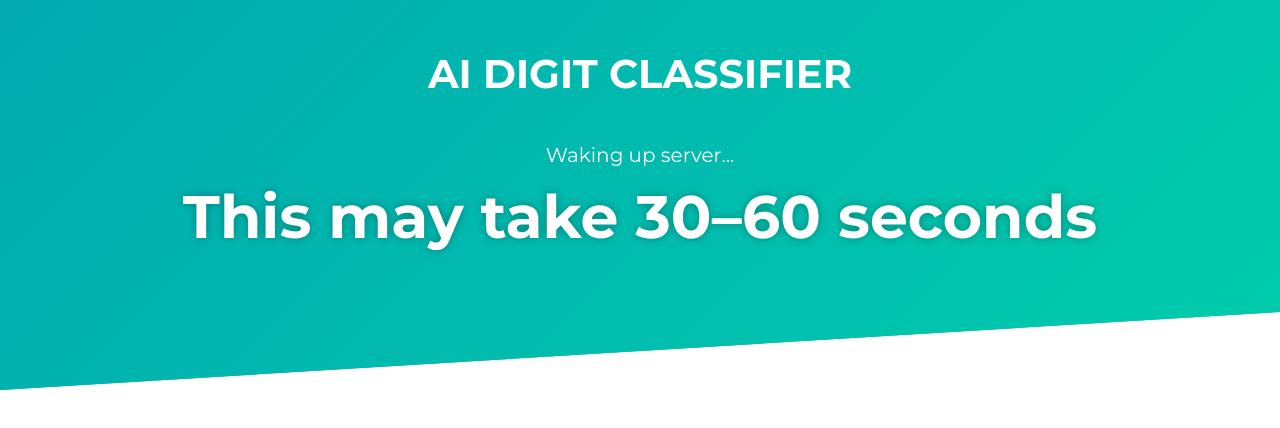
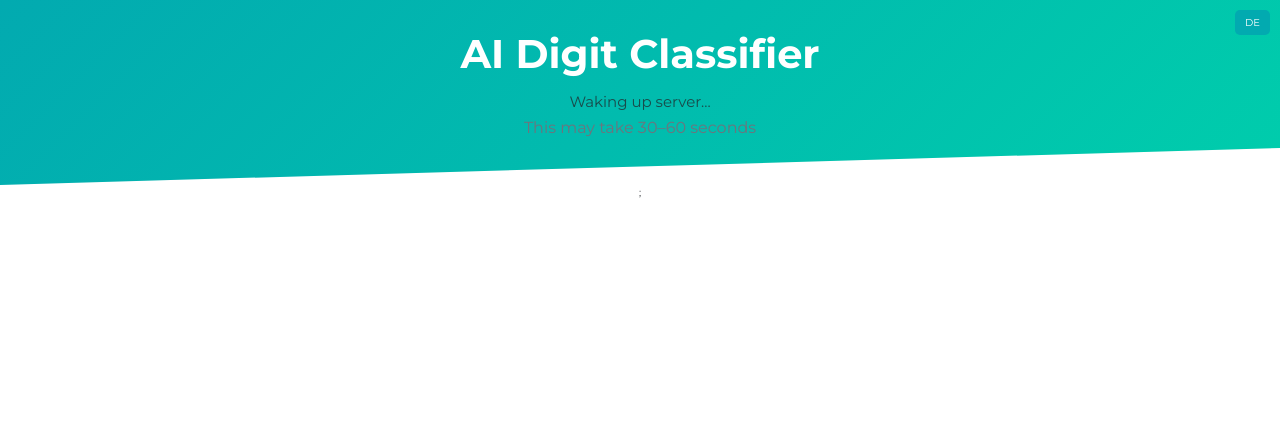
Before and after one commit to benjamindettling/digit-classifier-client, a React (Vite) app: page / in a window 1280 px wide. Shown: the top 428 px of the page. Built offline with nearby package versions, Linux system fonts and the light colour scheme; no server answers.

Commit message:
boostrap and i18n implementation

```diff
--- a/package.json
+++ b/package.json
@@ -11,9 +11,11 @@
   },
   "dependencies": {
     "axios": "^1.8.4",
-    "bootstrap": "^5.3.4",
+    "bootstrap": "^5.3.6",
+    "i18next": "^25.1.2",
     "react": "^19.0.0",
     "react-dom": "^19.0.0",
+    "react-i18next": "^15.5.1",
     "sass": "^1.86.3"
   },
   "devDependencies": {
--- a/src/App.jsx
+++ b/src/App.jsx
@@ -1,7 +1,13 @@
 import DigitSection from "./components/Digit";
+import LanguageToggle from "./components/LanguageToggle";
 
 function App() {
-  return <DigitSection />;
+  return (
+    <>
+      <LanguageToggle />
+      <DigitSection />;
+    </>
+  );
 }
 
 export default App;
--- a/src/components/Canvas.jsx
+++ b/src/components/Canvas.jsx
@@ -1,13 +1,16 @@
 import { useRef, useState, useEffect } from "react";
 import axios from "axios";
+
+import { useTranslation } from "react-i18next";
 
 const Canvas = ({ setPrediction, setLoading }) => {
   const canvasRef = useRef(null);
   const [isDrawing, setIsDrawing] = useState(false);
   const [lastPos, setLastPos] = useState({ x: 0, y: 0 });
   const [loading, setInternalLoading] = useState(false);
-  const [lastTime, setLastTime] = useState(Date.now());
+  const { t } = useTranslation();
 
+  // Get position from touch event
   const getTouchPos = (touchEvent) => {
     const rect = canvasRef.current.getBoundingClientRect();
     const touch = touchEvent.touches[0];
@@ -17,6 +20,7 @@ const Canvas = ({ setPrediction, setLoading }) => {
     };
   };
 
+  // Start drawing on canvas (mouse or touch)
   const startDrawing = (e) => {
     e.preventDefault();
     const isTouch = e.type.includes("touch");
@@ -31,7 +35,7 @@ const Canvas = ({ setPrediction, setLoading }) => {
     ctx.lineCap = "round";
     ctx.strokeStyle = "black";
 
-    // 👇 Add dot immediately on tap/click
+    // Add dot immediately on tap/click (not just when moving)
     ctx.beginPath();
     ctx.arc(pos.x, pos.y, ctx.lineWidth / 2, 0, 2 * Math.PI);
     ctx.fillStyle = ctx.strokeStyle;
@@ -43,6 +47,7 @@ const Canvas = ({ setPrediction, setLoading }) => {
     setIsDrawing(true);
   };
 
+  // Draw a line from the last position to current
   const draw = (e) => {
     e.preventDefault();
     if (!isDrawing) return;
@@ -68,20 +73,23 @@ const Canvas = ({ setPrediction, setLoading }) => {
     });
   };
 
+  // Stop drawing
   const stopDrawing = (e) => {
     if (e) e.preventDefault();
     setIsDrawing(false);
   };
 
+  // Clear canvas and reset prediction
   const clearCanvas = () => {
     const canvas = canvasRef.current;
     const ctx = canvas.getContext("2d");
     ctx.clearRect(0, 0, canvas.width, canvas.height);
     ctx.fillStyle = "white";
     ctx.fillRect(0, 0, canvas.width, canvas.height);
-    setPrediction(null);
+    setPrediction("\u00A0"); //empty white space that ensures same height
   };
 
+  // Resize and center the drawn digit to 28x28 MNIST format
   const centerAndResizeImage = (sourceCanvas) => {
     const tempCanvas = document.createElement("canvas");
     tempCanvas.width = 28;
@@ -119,7 +127,7 @@ const Canvas = ({ setPrediction, setLoading }) => {
     const height = maxY - minY;
     const boxSize = Math.max(width, height);
 
-    // Create temporary cropped and centered canvas
+    // Crop & center to square
     const croppedCanvas = document.createElement("canvas");
     croppedCanvas.width = boxSize;
     croppedCanvas.height = boxSize;
@@ -138,7 +146,7 @@ const Canvas = ({ setPrediction, setLoading }) => {
       boxSize
     );
 
-    // Draw to 28x28 canvas centered
+    // Downscale and center into 28x28
     tempCtx.fillStyle = "white";
     tempCtx.fillRect(0, 0, 28, 28);
     tempCtx.drawImage(croppedCanvas, 4, 4, 20, 20);
@@ -146,6 +154,7 @@ const Canvas = ({ setPrediction, setLoading }) => {
     return tempCanvas;
   };
 
+  // Check if canvas is blank (all white)
   const isCanvasBlank = (canvas) => {
     const context = canvas.getContext("2d");
     const pixelBuffer = new Uint32Array(
@@ -154,13 +163,14 @@ const Canvas = ({ setPrediction, setLoading }) => {
     return !pixelBuffer.some((color) => color !== 0xffffffff); // true if all white
   };
 
+  // Predict digit from current canvas drawing
   const predictDrawing = async () => {
     const canvas = canvasRef.current;
 
     // Check for blank canvas
     if (isCanvasBlank(canvas)) {
       console.warn("Canvas is blank – skipping prediction.");
-      setPrediction("Please draw something first");
+      setPrediction(null);
       return;
     }
 
@@ -209,12 +219,13 @@ const Canvas = ({ setPrediction, setLoading }) => {
     }, "image/png");
   };
 
+  // Clear the canvas on component mount
   useEffect(() => {
     clearCanvas();
   }, []);
 
   return (
-    <div className="digit-wrapper__input">
+    <div className="mb-3">
       <canvas
         ref={canvasRef}
         width={280}
@@ -227,23 +238,25 @@ const Canvas = ({ setPrediction, setLoading }) => {
         onTouchMove={draw}
         onTouchEnd={stopDrawing}
         onTouchCancel={stopDrawing}
-        className="canvas-board"
+        className="bg-white rounded shadow-lg"
         style={{ touchAction: "none" }}
       />
-      <div className="d-flex gap-2">
-        <a>
-          <button className="cta-btn cta-btn--resume" onClick={clearCanvas}>
-            Clear
-          </button>
+      <div className="d-flex justify-content-center gap-3 mt-3">
+        <a
+          className="cta-btn cta-btn--resume"
+          role="button"
+          tabIndex="0"
+          onClick={clearCanvas}
+          disabled={loading}
+        >
+          {t("clear")}
         </a>
-        <a>
-          <button
-            className="cta-btn cta-btn--resume"
-            onClick={predictDrawing}
-            disabled={loading}
-          >
-            {loading ? "Predicting..." : "Predict"}
-          </button>
+        <a
+          className="cta-btn cta-btn--resume"
+          onClick={predictDrawing}
+          disabled={loading}
+        >
+          {loading ? t("predicting") : t("predict")}
         </a>
       </div>
     </div>
--- a/src/components/Digit.jsx
+++ b/src/components/Digit.jsx
@@ -1,13 +1,14 @@
 import { useState, useEffect } from "react";
-import axios from "axios";
 import CanvasDraw from "./Canvas";
+import { useTranslation } from "react-i18next";
 
 const DigitSection = () => {
-  const [prediction, setPrediction] = useState(null);
-  const [loading, setLoading] = useState(false);
-  const [serverReady, setServerReady] = useState(false);
+  const [prediction, setPrediction] = useState(null); // Stores predicted digit from backend
+  const [loading, setLoading] = useState(false); // Indicates loading state during prediction
+  const [serverReady, setServerReady] = useState(false); // Tracks if backend is awake
+  const { t } = useTranslation();
 
-  // Wake up the server on load
+  // Wake up the server on load (in case Render fell asleep)
   useEffect(() => {
     const wakeUp = async () => {
       try {
@@ -26,26 +27,39 @@ const DigitSection = () => {
   }, []);
 
   return (
-    <section id="digit">
-      <div className="container">
-        <h2 className="section-title">AI Digit Classifier</h2>
-
+    <section id="digit" className="py-5 bg-light">
+      <div className="container text-center">
+        <h1 className="display-3 fw-bold mb-4"> {t("title")} </h1>
         {!serverReady && (
-          <div className="digit-wrapper__output">
-            <h2 className="text-color-light">Waking up server...</h2>
-            <div className="digit-result">This may take 30–60 seconds</div>
+          <div className="my-4">
+            <h4 className="text-muted"> {t("waking_up")} </h4>
+            <p className="text-secondary"> {t("wait_time")} </p>
           </div>
         )}
 
         {serverReady && (
-          <div className="digit-wrapper">
-            <CanvasDraw setPrediction={setPrediction} setLoading={setLoading} />
+          <div className="row justify-content-center align-items-center min-vh-50 py-5">
+            {/* Canvas column */}
+            <div className="col-md-6 d-flex justify-content-center">
+              <CanvasDraw
+                setPrediction={setPrediction}
+                setLoading={setLoading}
+              />
+            </div>
 
-            <div className="digit-wrapper__output">
-              <h2>AI's prediction is:</h2>
-              {prediction !== null && (
-                <div className="digit-result">{prediction}</div>
-              )}
+            {/* Prediction column */}
+            <div className="col-md-4 d-flex flex-column justify-content-center align-items-center text-center">
+              <h3 className="mb-3"> {t("prediction_label")} </h3>
+              <div
+                className="fw-bold text-white"
+                style={{
+                  minHeight: "4rem",
+                  fontSize: "6rem",
+                  textShadow: "2px 2px 8px rgba(0, 0, 0, 0.2)",
+                }}
+              >
+                {prediction !== null ? prediction : t("empty")}
+              </div>
             </div>
           </div>
         )}
--- /dev/null
+++ b/src/components/LanguageToggle.jsx
@@ -0,0 +1,33 @@
+import { useTranslation } from "react-i18next";
+
+const LanguageToggle = () => {
+  const { i18n } = useTranslation();
+  const currentLang = i18n.language;
+
+  const toggleLanguage = () => {
+    const newLang = currentLang === "en" ? "de" : "en";
+    i18n.changeLanguage(newLang);
+  };
+
+  return (
+    <button
+      onClick={toggleLanguage}
+      style={{
+        position: "fixed",
+        top: "1rem",
+        right: "1rem",
+        backgroundColor: "#02aab0",
+        color: "white",
+        border: "none",
+        padding: "0.5rem 1rem",
+        borderRadius: "5px",
+        cursor: "pointer",
+        zIndex: 1000,
+      }}
+    >
+      {currentLang === "en" ? "DE" : "EN"}
+    </button>
+  );
+};
+
+export default LanguageToggle;
--- /dev/null
+++ b/src/i18n/de.json
@@ -0,0 +1,10 @@
+{
+  "title": "KI-Ziffern-Klassifikation",
+  "waking_up": "Server wird aufgeweckt...",
+  "wait_time": "Dies kann 30–60 Sekunden dauern",
+  "prediction_label": "KIs Vorhersage ist:",
+  "clear": "Löschen",
+  "predict": "Vorhersagen",
+  "predicting": "Vorhersage läuft...",
+  "empty": "leer"
+}
--- /dev/null
+++ b/src/i18n/en.json
@@ -0,0 +1,10 @@
+{
+  "title": "AI Digit Classifier",
+  "waking_up": "Waking up server...",
+  "wait_time": "This may take 30–60 seconds",
+  "prediction_label": "AI's prediction is:",
+  "clear": "Clear",
+  "predict": "Predict",
+  "predicting": "Predicting...",
+  "empty": "empty"
+}
--- /dev/null
+++ b/src/i18n/index.js
@@ -0,0 +1,19 @@
+import i18n from "i18next";
+import { initReactI18next } from "react-i18next";
+
+import en from "./en.json";
+import de from "./de.json";
+
+i18n.use(initReactI18next).init({
+  resources: {
+    en: { translation: en },
+    de: { translation: de },
+  },
+  lng: "en",
+  fallbackLng: "en",
+  interpolation: {
+    escapeValue: false,
+  },
+});
+
+export default i18n;
--- a/src/main.jsx
+++ b/src/main.jsx
@@ -1,7 +1,9 @@
 import { StrictMode } from "react";
 import { createRoot } from "react-dom/client";
 import App from "./App.jsx";
+import "bootstrap/dist/css/bootstrap.min.css";
 import "./styles/main.scss";
+import "./i18n";
 
 createRoot(document.getElementById("root")).render(
   <StrictMode>
```
Also changed, not shown: src/styles/sass/components/_buttons.scss (+4 -6 lines), 1 other file (tests, documents, lock files or other folders).
